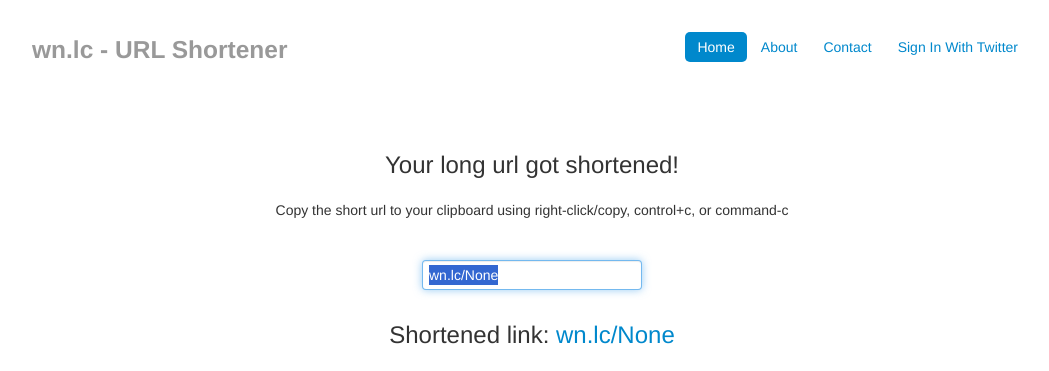
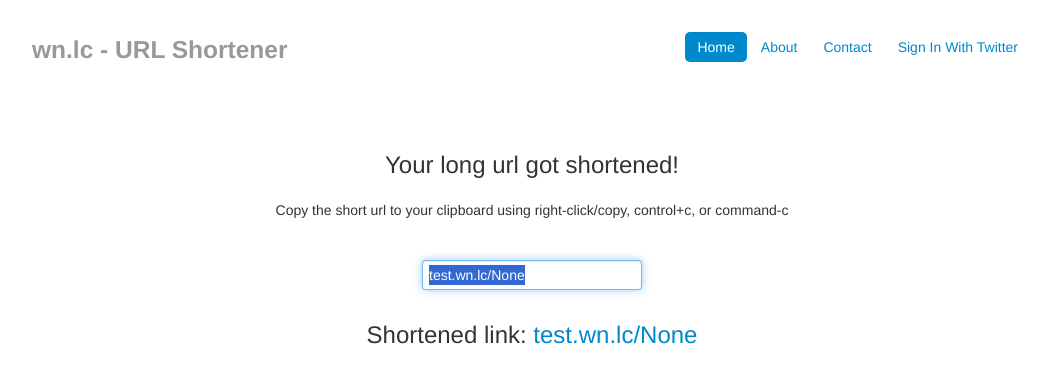
Before and after one commit to hirohope/url-shortener, a Flask app: page /_short in a window 1280 px wide. Shown: the top 371 px of the page, without its empty margins (108-1157 px from the left). Run offline with Flask 2, Linux system fonts and the light colour scheme; some libraries are stand-ins or nearby versions.

Commit message:
test templates

```diff
--- a/myShortener/models.py
+++ b/myShortener/models.py
@@ -45,7 +45,7 @@
 		return 'Log url %r %r %r' % (self.id, self.date, self.short_id)
 
 class User(Base):
-	__tablename__ = "user"
+	__tablename__ = "twitter_user"
 	id = Column(Integer, primary_key=True)
 	username = Column(String(256), unique=True)
 	email = Column(String(256), unique=True)
@@ -66,7 +66,7 @@
 class Profile(Base):
 	__tablename__ = 'profile'
 	id = Column(Integer, primary_key=True)
-	user_id = Column(Integer, ForeignKey('user.id'))
+	user_id = Column(Integer, ForeignKey('twitter_user.id'))
 	oauth_token = Column(String(200))
 	oauth_secret = Column(String(200))
 
--- a/myShortener/templates/short.html
+++ b/myShortener/templates/short.html
@@ -12,10 +12,10 @@
 	<p>&nbsp;</p>
 	<form action="_short" method="GET" onsubmit="return urlCheck(this);">
 		<p class="lead">
-			<input id="url" name="url" type="text" value="wn.lc/{{short}}"/>
+			<input id="url" name="url" type="text" value="test.wn.lc/{{short}}"/>
 		</p>
 		<p class="lead">
-			Shortened link: <a href="{{short}}">wn.lc/{{short}}</a>
+			Shortened link: <a href="{{short}}">test.wn.lc/{{short}}</a>
 		</p>
 		<p class="lead">
 			Original link: <a href="{{url}}">{{url}}</a>
```
